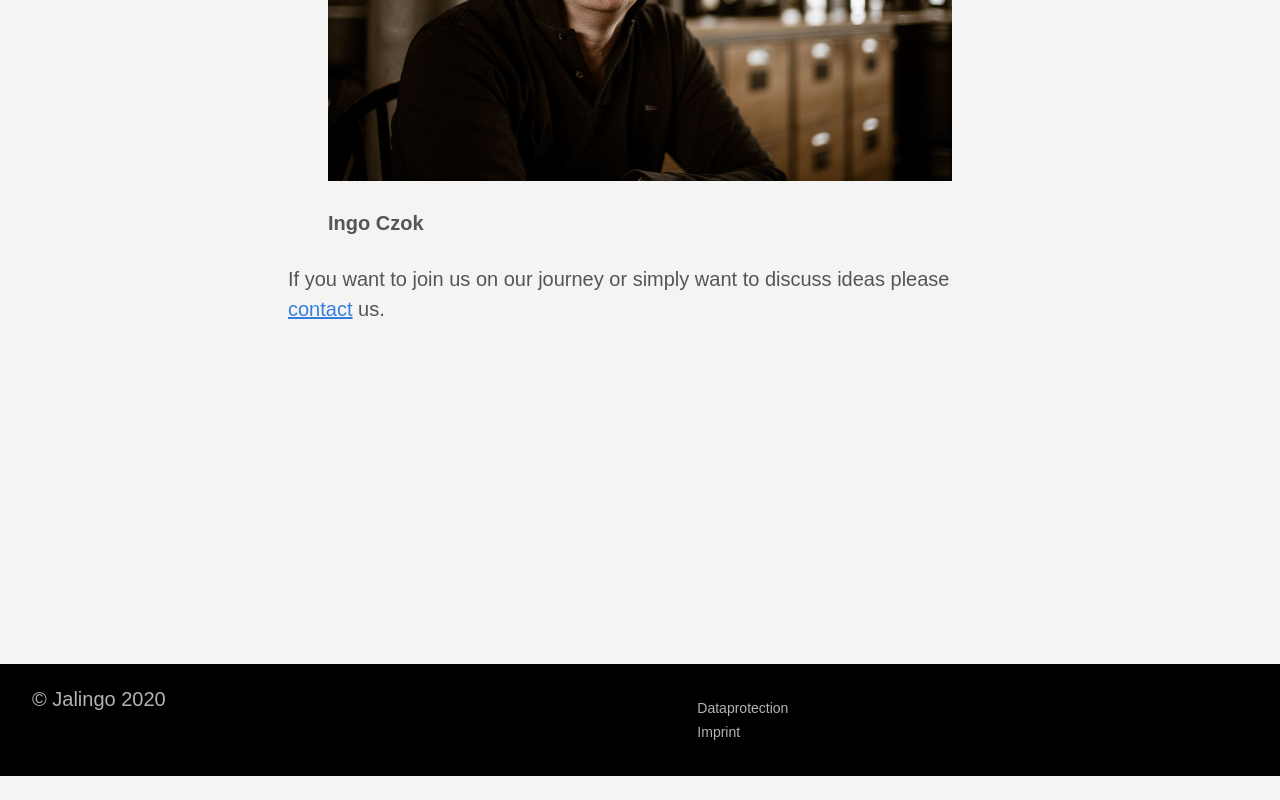
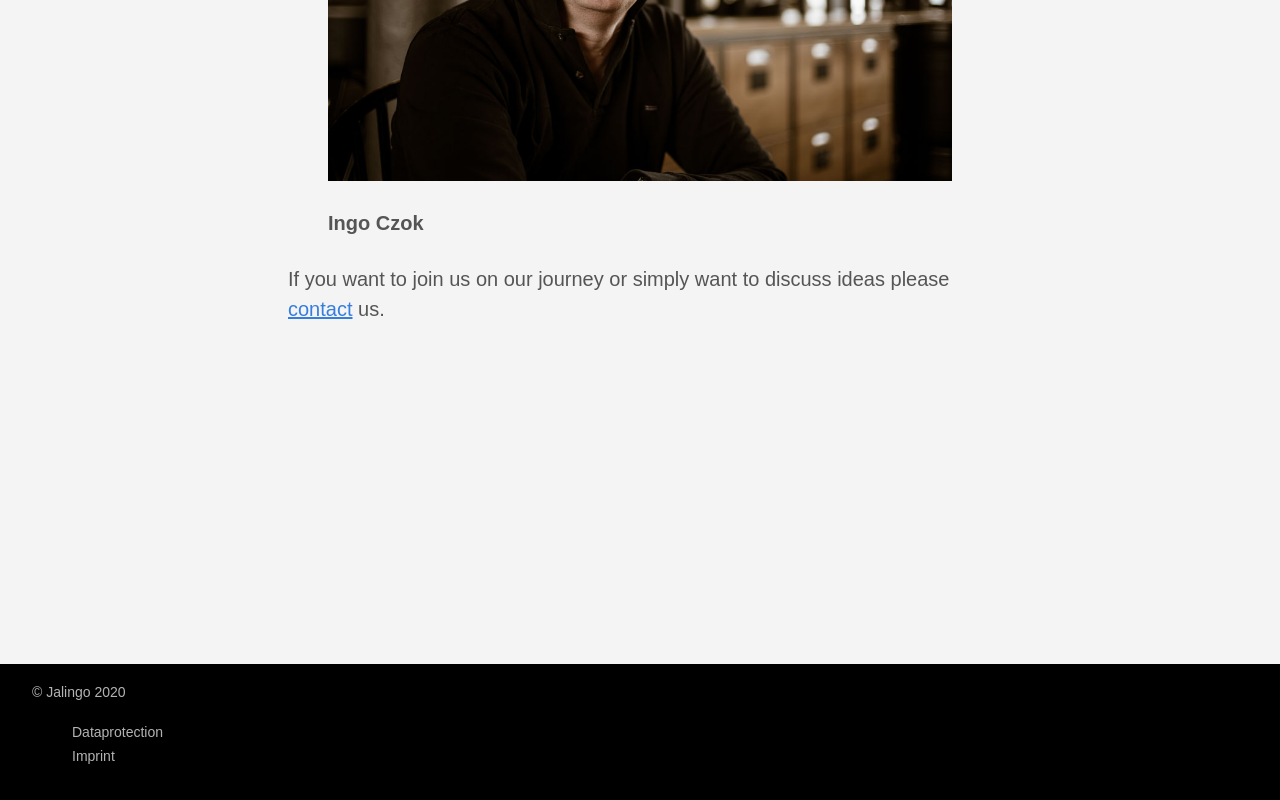
Before and after one commit to jalingo-berlin/jalingo-berlin.github.io, a plain HTML site: page about/index.html in a window 1280 px wide. Shown: the part 1198-1998 px from the top of the page. Before the commit the page ends 1974 px from the top, so only its background shows below. Drawn offline with Linux system fonts and the light colour scheme.

Commit message:
Updated Footer

```diff
--- a/about/index.html
+++ b/about/index.html
@@ -151,10 +151,11 @@ Now he is concentrating on new entrepreneurial challenges with Jalingo.</p>
 
     </main>
     <footer class="bg-black bottom-0 w-100 pa3" role="contentinfo">
-  <div class="flex justify-between">
-  <a class="f4 fw4 hover-white no-underline white-70 dn dib-ns pv2 ph3" href="http://jalingo-berlin.github.io" >
+  <div >
+  <a class="f6 fw4 hover-white no-underline white-70 dn dib-ns pv1 ph3" href="http://jalingo-berlin.github.io" >
     &copy;  Jalingo 2020
   </a>
+
 
     <aside>
       <ul>
@@ -164,7 +165,7 @@ Now he is concentrating on new entrepreneurial challenges with Jalingo.</p>
         <li>
           <a class="f6 fw4 hover-white no-underline white-70 dn dib-ns pv1 ph3" href="/dataprotection/">
 
-            <span>Dataprotection</span>
+             <span>Dataprotection</span>
           </a>
         </li>
 
@@ -173,7 +174,7 @@ Now he is concentrating on new entrepreneurial challenges with Jalingo.</p>
         <li>
           <a class="f6 fw4 hover-white no-underline white-70 dn dib-ns pv1 ph3" href="/imprint/">
 
-            <span>Imprint</span>
+             <span>Imprint</span>
           </a>
         </li>
 
```
Also changed, not shown: categories/index.html (+5 -4 lines), contact/index.html (+5 -4 lines), dataprotection/index.html (+5 -4 lines), de/about/index.html (+5 -4 lines), de/categories/index.html (+5 -4 lines), de/contact/index.html (+5 -4 lines), de/dataprotection/index.html (+5 -4 lines), de/imprint/index.html (+5 -4 lines), de/index.html (+5 -4 lines), de/tags/index.html (+5 -4 lines), imprint/index.html (+5 -4 lines), index.html (+5 -4 lines), tags/index.html (+5 -4 lines).
